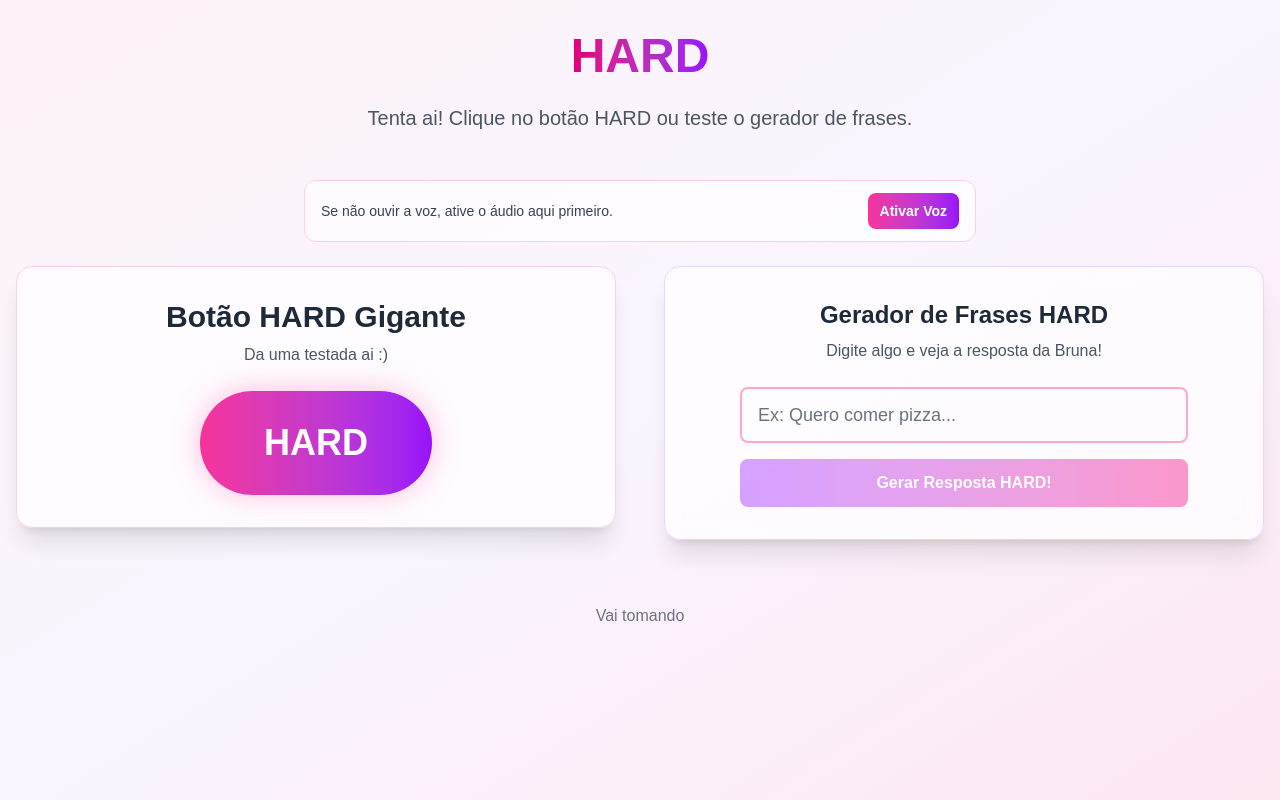
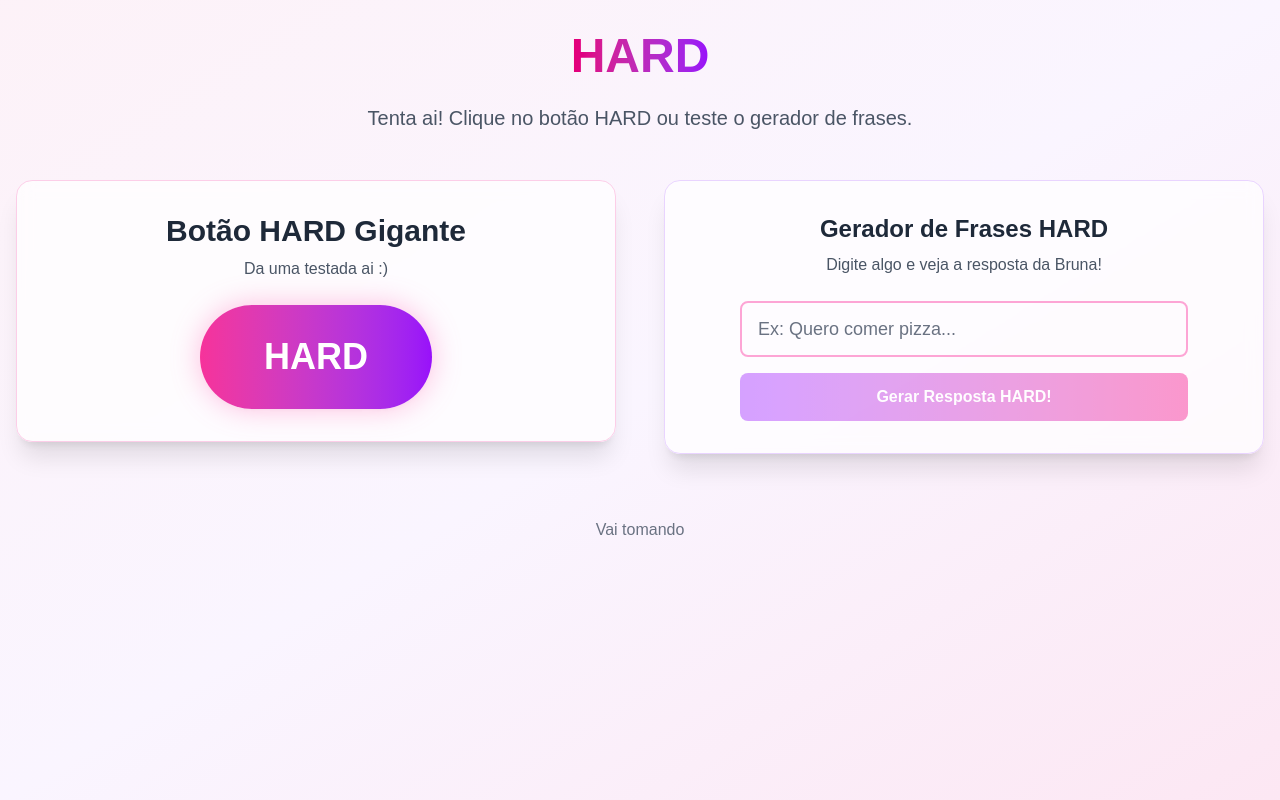
Before and after one commit to Douglas-Strey/bruna, a Next.js app: page / in a window 1280 px wide. Built offline with nearby package versions, Linux system fonts and the light colour scheme.

Commit message:
🧹 Remover botão 'Ativar Voz' e simplificar página para versão que funcionava

```diff
--- a/src/app/page.tsx
+++ b/src/app/page.tsx
@@ -3,7 +3,7 @@
 import { motion } from 'framer-motion';
 import HardButton from '@/components/HardButton';
 import PhraseGenerator from '@/components/PhraseGenerator';
-import { prepareTTS, getTTSStatus, testSpeak } from '@/lib/textToSpeech';
+// Removido: botão extra de ativar voz (não era necessário na versão que funcionava)
 
 export default function Home() {
   return (
@@ -36,27 +36,7 @@ export default function Home() {
           </motion.p>
         </div>
 
-        {/* Audio Prep Banner */}
-        <div className="max-w-2xl mx-auto mb-6">
-          <div className="flex items-center justify-between gap-4 bg-white/70 border border-pink-200 rounded-xl px-4 py-3">
-            <div className="text-sm text-gray-700">
-              Se não ouvir a voz, ative o áudio aqui primeiro.
-            </div>
-            <button
-              onClick={async () => {
-                const before = getTTSStatus();
-                console.log('TTS before', before);
-                await prepareTTS();
-                await testSpeak();
-                const after = getTTSStatus();
-                console.log('TTS after', after);
-              }}
-              className="px-3 py-2 text-sm font-semibold rounded-lg bg-gradient-to-r from-pink-500 to-purple-600 text-white hover:from-pink-600 hover:to-purple-700"
-            >
-              Ativar Voz
-            </button>
-          </div>
-        </div>
+        {/* Audio Prep Banner removido */}
 
         {/* Main Content */}
         <div className="grid grid-cols-1 lg:grid-cols-2 gap-6 lg:gap-12 items-start">
--- a/src/lib/textToSpeech.ts
+++ b/src/lib/textToSpeech.ts
@@ -32,8 +32,6 @@ export const testSpeak = async () => {
 export const speakText = (text: string, rate: number = 0.8, pitch: number = 1.2) => {
   if (typeof window !== 'undefined' && 'speechSynthesis' in window) {
     initializeSpeech();
-    // Cancela o que estiver falando e fala imediatamente
-    window.speechSynthesis.cancel();
 
     const utterance = new SpeechSynthesisUtterance(text);
     utterance.rate = rate;
```
